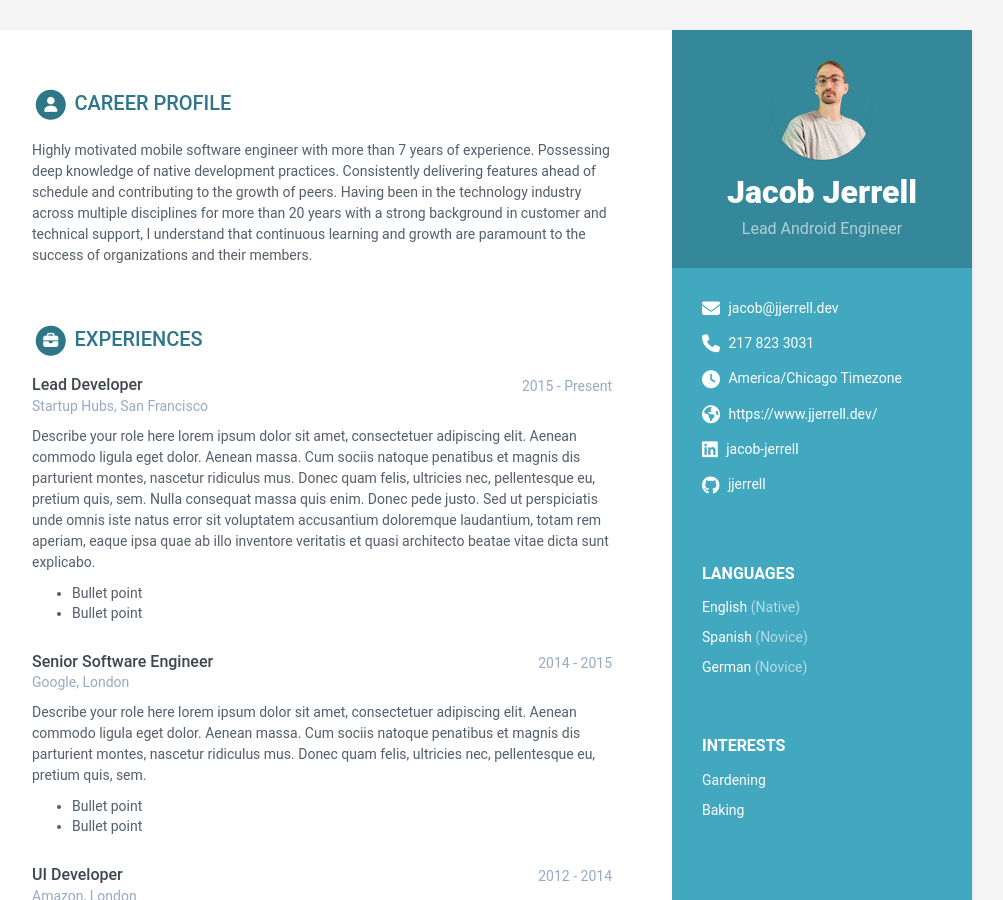
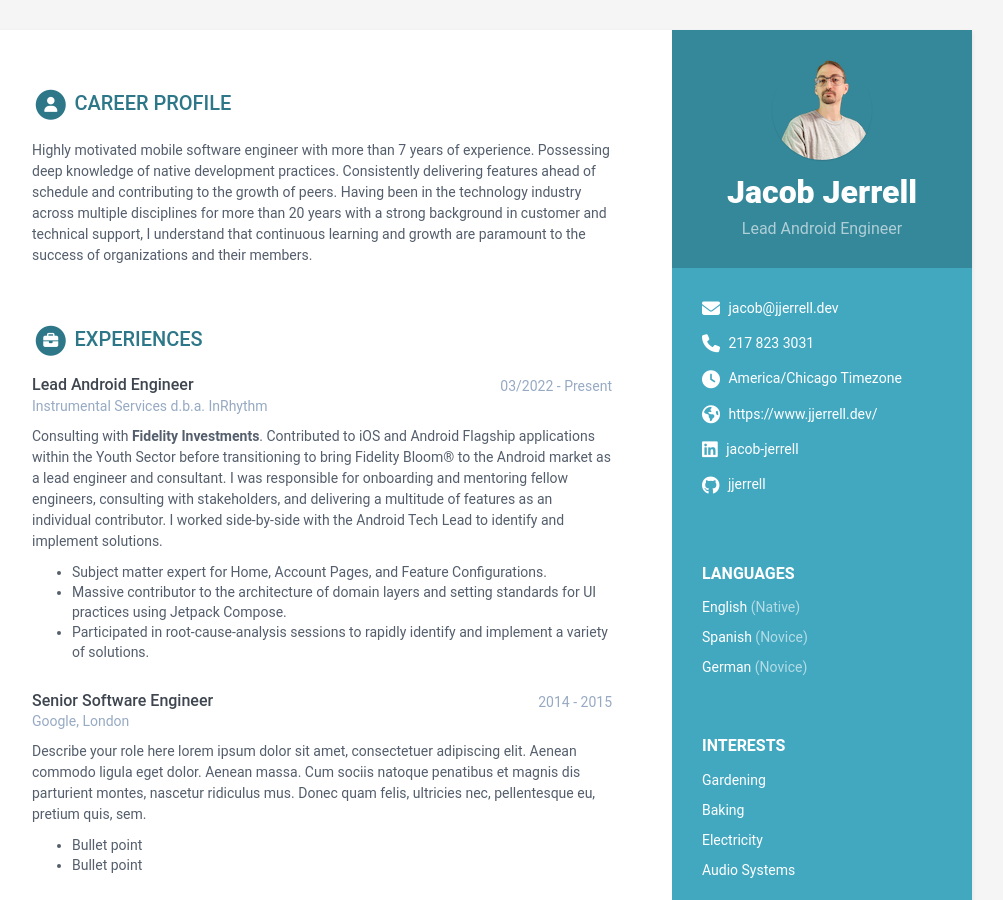
Before and after one commit to jjerrell/web-blog-dev, a Jekyll site: the page built from index.html, in a window 1280 px wide and 900 px high. Shown: the whole window, without its empty margins (168-1171 px from the left). Built offline with Jekyll 4.4.1, drawn with Linux system fonts in a browser that asks for light colours.

Commit message:
Update interests and most recent experience section

```diff
--- a/_data/data.yml
+++ b/_data/data.yml
@@ -54,6 +54,12 @@ sidebar:
         - item: Baking
           link:
 
+        - item: Electricity
+          link:
+
+        - item: Audio Systems
+          link:
+
 career-profile:
     title: Career Profile
     summary: |
@@ -92,21 +98,23 @@ career-profile:
 experiences:
     title: Experiences
     info:
-      - role: Lead Developer
-        time: 2015 - Present
-        company: Startup Hubs, San Francisco
+      - role: Lead Android Engineer
+        time: 03/2022 - Present
+        company: Instrumental Services d.b.a. InRhythm
         details: |
-          Describe your role here lorem ipsum dolor sit amet, consectetuer
-          adipiscing elit. Aenean commodo ligula eget dolor. Aenean massa.
-          Cum sociis natoque penatibus et magnis dis parturient montes,
-          nascetur ridiculus mus. Donec quam felis, ultricies nec,
-          pellentesque eu, pretium quis, sem. Nulla consequat massa quis
-          enim. Donec pede justo. Sed ut perspiciatis unde omnis iste natus
-          error sit voluptatem accusantium doloremque laudantium, totam rem
-          aperiam, eaque ipsa quae ab illo inventore veritatis et quasi
-          architecto beatae vitae dicta sunt explicabo.
-            - Bullet point
-            - Bullet point
+          Consulting with **Fidelity Investments**. Contributed to iOS and
+          Android Flagship applications within the Youth Sector before
+          transitioning to bring Fidelity Bloom® to the Android market as
+          a lead engineer and consultant. I was responsible for onboarding
+          and mentoring fellow engineers, consulting with stakeholders, and
+          delivering a multitude of features as an individual contributor.
+          I worked side-by-side with the Android Tech Lead to identify and
+          implement solutions.
+            - Subject matter expert for Home, Account Pages, and Feature Configurations.
+            - Massive contributor to the architecture of domain layers and setting standards
+              for UI practices using Jetpack Compose.
+            - Participated in root-cause-analysis sessions to rapidly identify and implement
+              a variety of solutions.
       - role: Senior Software Engineer
         time: 2014 - 2015
         company: Google, London
```
